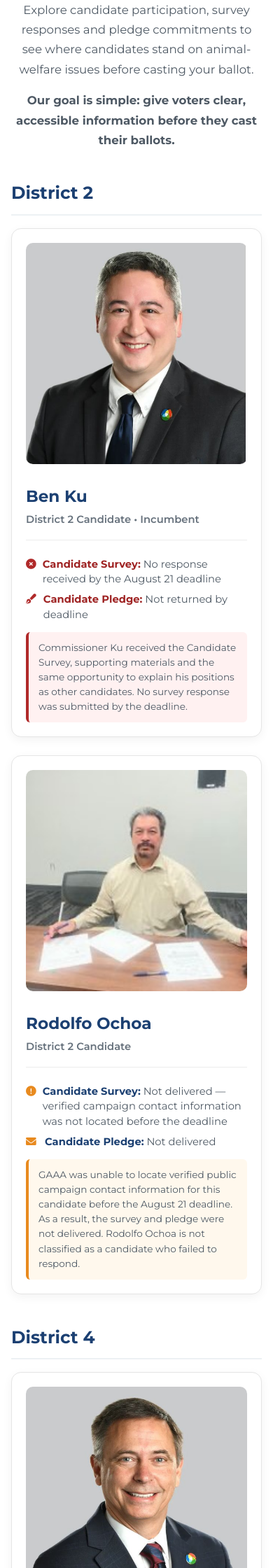
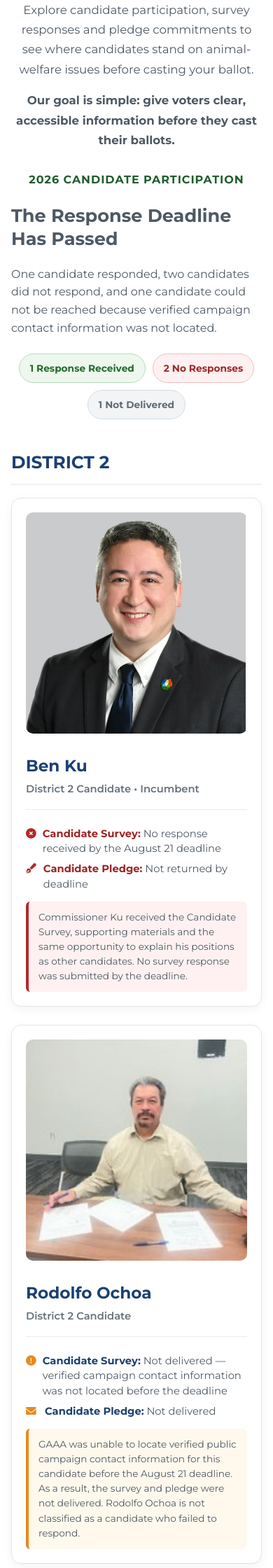
Before and after one commit to whitleybacon/gwinnett-animal-advocacy-alliance, a Jekyll site: the page built from election-2026/index.html, in a window 390 px wide. Shown: the part 931-3171 px from the top of the page at 70% size. Built offline with Jekyll 4.4.1, drawn with Linux system fonts in a browser that asks for light colours.

Commit message:
Update index.html

```diff
--- a/election-2026/index.html
+++ b/election-2026/index.html
@@ -125,26 +125,12 @@ permalink: /election-2026/
     margin: 0 auto 70px;
   }
 
-  .candidate-section-header {
-    text-align: center;
-    margin-bottom: 30px;
-  }
 
   .candidate-section-header .section-label {
     text-align: center;
   }
 
-  .candidate-section-header h2 {
-    margin: 0 0 10px;
-    color: var(--accent);
-    font-size: 2.35rem;
-  }
 
-  .candidate-section-header p {
-    max-width: 900px;
-    margin: 0 auto;
-    line-height: 1.75;
-  }
 
   .candidate-section-header .results-count {
     margin-bottom: 18px;
@@ -353,7 +339,6 @@ permalink: /election-2026/
     }
 
     .election-intro h2,
-    .candidate-section-header h2,
     .election-resource-heading h2,
     .accountability-section h2 {
       font-size: 1.7rem;
@@ -427,10 +412,24 @@ permalink: /election-2026/
   </section>
 
   <section class="candidate-section">
+    <div class="candidate-section-header" id="candidate-results">
+      <span class="section-label">2026 Candidate Participation</span>
+      <h2>The Response Deadline Has Passed</h2>
+      <p>
+        One candidate responded, two candidates did not respond, and one candidate
+        could not be reached because verified campaign contact information was not located.
+      </p>
+
+      <div class="results-count" aria-label="Candidate survey participation summary">
+        <span class="count-response">1 Response Received</span>
+        <span class="count-no-response">2 No Responses</span>
+        <span class="count-not-delivered">1 Not Delivered</span>
+      </div>
+    </div>
 
     <div class="candidate-race">
       <div class="candidate-race-title">
-        <h3>District 2</h3>
+        <h3>DISTRICT 2</h3>
       </div>
 
       <div class="candidate-grid">
@@ -490,7 +489,7 @@ permalink: /election-2026/
 
     <div class="candidate-race">
       <div class="candidate-race-title">
-        <h3>District 4</h3>
+        <h3>DISTRICT 4</h3>
       </div>
 
       <div class="candidate-grid">
```
